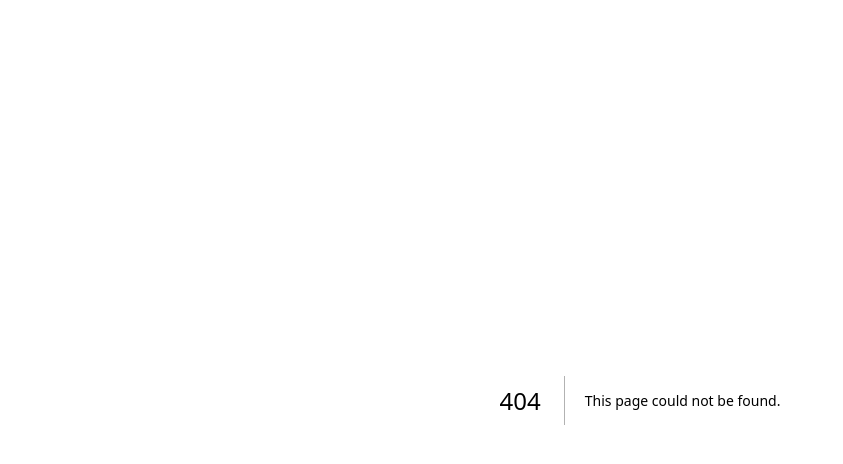
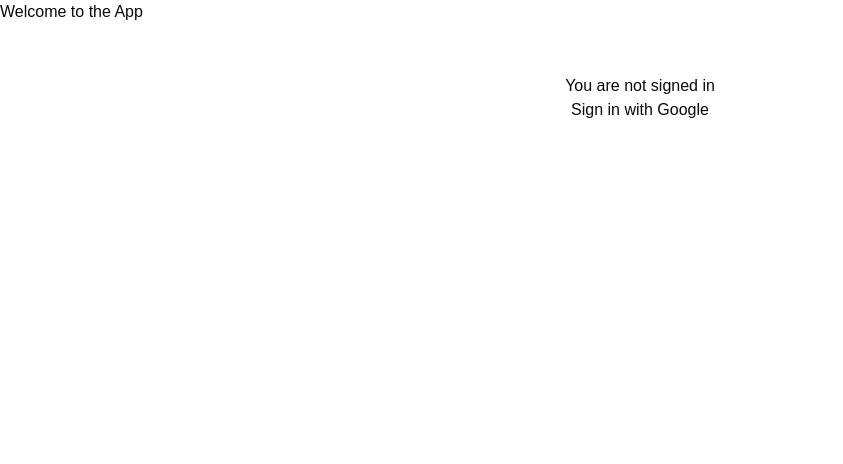
Before and after one commit to EduCare-P3-FP-2024/PeduliSekolah, a Next.js app in the folder peduli-sekolah/: page /login-temporary in a window 1280 px wide. Before the commit this address had no page. Shown: the top 464 px of the page, without its empty margins (0-843 px from the left). Built offline with nearby package versions, Linux system fonts and the light colour scheme; no server answers.

Commit message:
FEAT: added login using google featture

```diff
--- a/peduli-sekolah/package.json
+++ b/peduli-sekolah/package.json
@@ -37,6 +37,7 @@
   },
   "devDependencies": {
     "@types/bcryptjs": "^2.4.6",
+    "@types/next-auth": "^3.15.0",
     "@types/node": "^20",
     "@types/react": "^18",
     "@types/react-dom": "^18",
--- /dev/null
+++ b/peduli-sekolah/src/app/api/auth/[...nextauth]/route.ts
@@ -0,0 +1,19 @@
+// app/api/auth/[...nextauth]/route.ts
+import NextAuth, { NextAuthOptions } from "next-auth";
+import GoogleProvider from "next-auth/providers/google";
+
+export const authOptions: NextAuthOptions = {
+  providers: [
+    GoogleProvider({
+      clientId: process.env.GOOGLE_CLIENT_ID || "",
+      clientSecret: process.env.GOOGLE_CLIENT_SECRET || "",
+    }),
+  ],
+  secret: process.env.NEXTAUTH_SECRET,
+};
+
+console.log(process.env.GOOGLE_CLIENT_SECRET);
+
+
+const handler = NextAuth(authOptions);
+export { handler as GET, handler as POST };
--- /dev/null
+++ b/peduli-sekolah/src/app/login-temporary/page.tsx
@@ -0,0 +1,14 @@
+import { getServerSession } from "next-auth";
+import { authOptions } from "../api/auth/[...nextauth]/route";
+import LoginButton from "@/components/LoginButton";
+export default async function LoginTest() {
+  const session = await getServerSession(authOptions);
+
+  return (
+    <div>
+      <h1>Welcome to the App</h1>
+      {/* Pass session data to the client-side component if needed */}
+      <LoginButton session={session} />
+    </div>
+  );
+}
--- /dev/null
+++ b/peduli-sekolah/src/components/LoginButton.tsx
@@ -0,0 +1,26 @@
+// app/components/LoginButton.tsx
+"use client";
+
+import { signIn, signOut } from "next-auth/react";
+import React from "react";
+
+// Accept session as a prop from the server component
+const LoginButton: React.FC<{ session: any }> = ({ session }) => {
+  return (
+    <div style={{ textAlign: "center", paddingTop: "50px" }}>
+      {!session ? (
+        <>
+          <h1>You are not signed in</h1>
+          <button onClick={() => signIn("google")}>Sign in with Google</button>
+        </>
+      ) : (
+        <>
+          <h1>Welcome, {session?.user?.email}</h1>
+          <button onClick={() => signOut()}>Sign out</button>
+        </>
+      )}
+    </div>
+  );
+};
+
+export default LoginButton;
```
Also changed, not shown: 1 other file (tests, documents, lock files or other folders).
